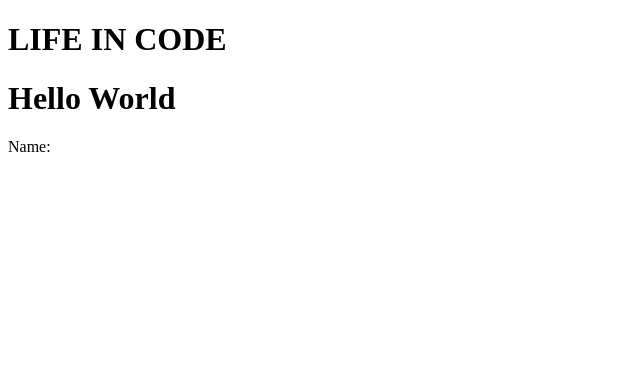
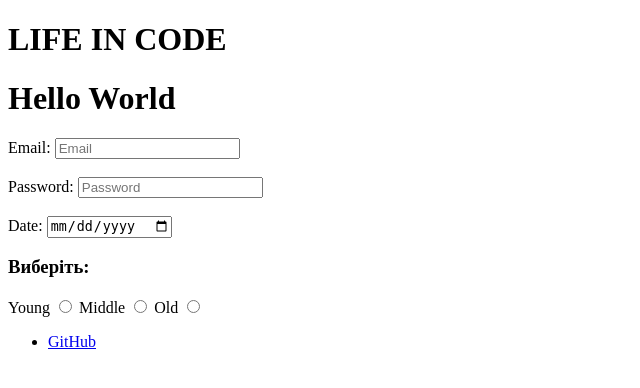
Before and after one commit to zmiiovskyi/Life-in-Code, a Django app: page / in a window 1280 px wide. Shown: the top 388 px of the page, without its empty margins (0-640 px from the left). Run offline with Django 5.2, Linux system fonts and the light colour scheme.

Commit message:
I help html

```diff
--- a/mysite/templates/index.html
+++ b/mysite/templates/index.html
@@ -8,10 +8,31 @@
     <h1>LIFE IN CODE</h1>
     <h1>Hello World</h1>
     <form >
-        <label for="Name">Name:
+        <label for="Name">Email:
+<input type="email" id="Name" placeholder="Email">
+<br> <br>
+        </label>
+
+        <label for="password">Password:</label>
+        <input placeholder="Password" type="password" id="password">
+        <br> <br>
+        <label for="Date">Date:</label>
+        <input placeholder="age" type="date"  id="age">
+    <h3>Виберіть: </h3>
+<label for="age">Young</label>
+<input type="radio" name="age" id="age">
+<label for="age">Middle</label>
+<input type="radio" name="age" id="age">
+<label for="age">Old</label>
+<input type="radio" name="age" id="age">
+   </label>
 
 
-        </label>
     </form>
+    <ul>
+        <li>
+            <a href='github.com'>GitHub</a>
+        </li>
+    </ul>
 </body>
 </html>
```
